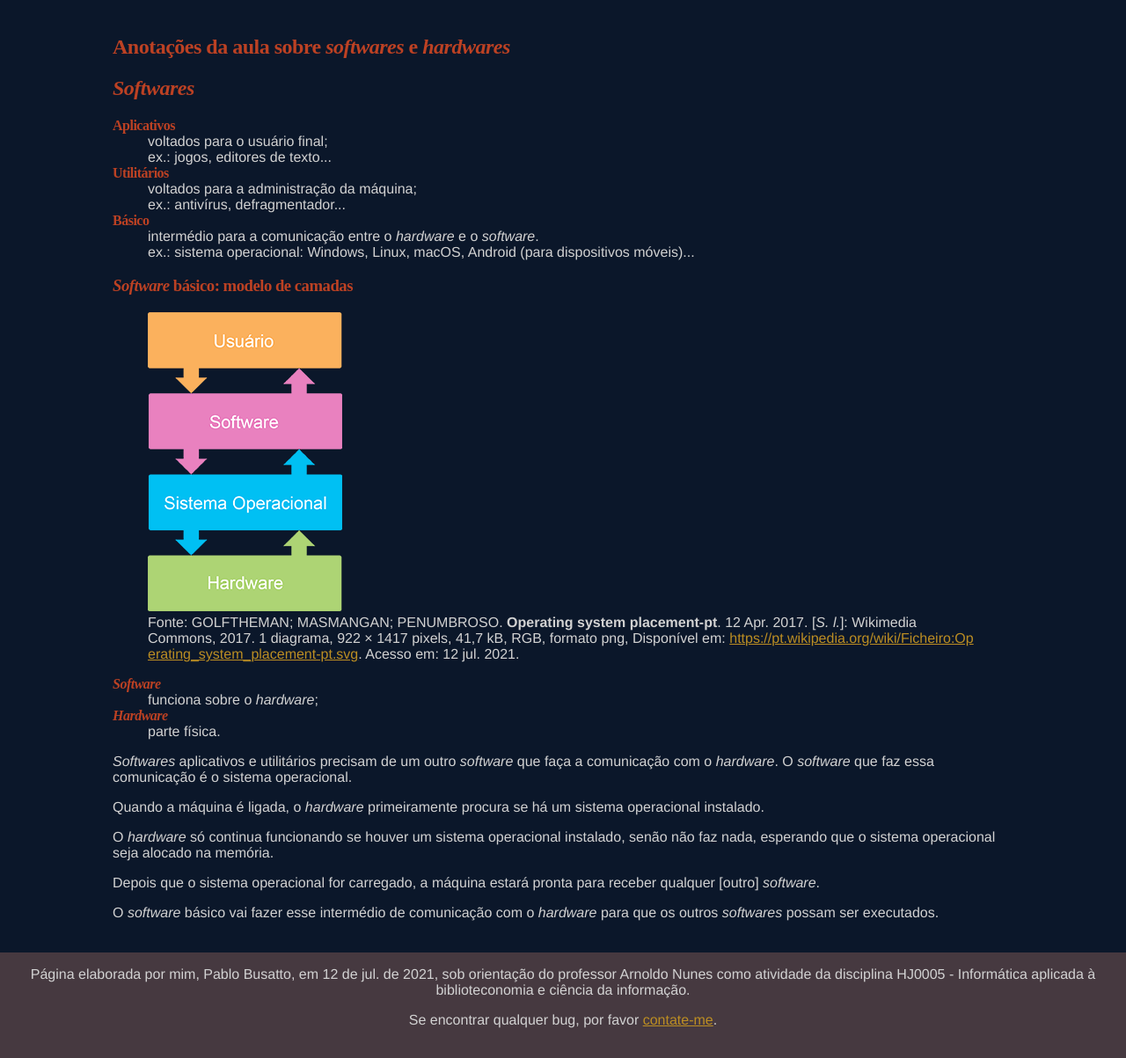
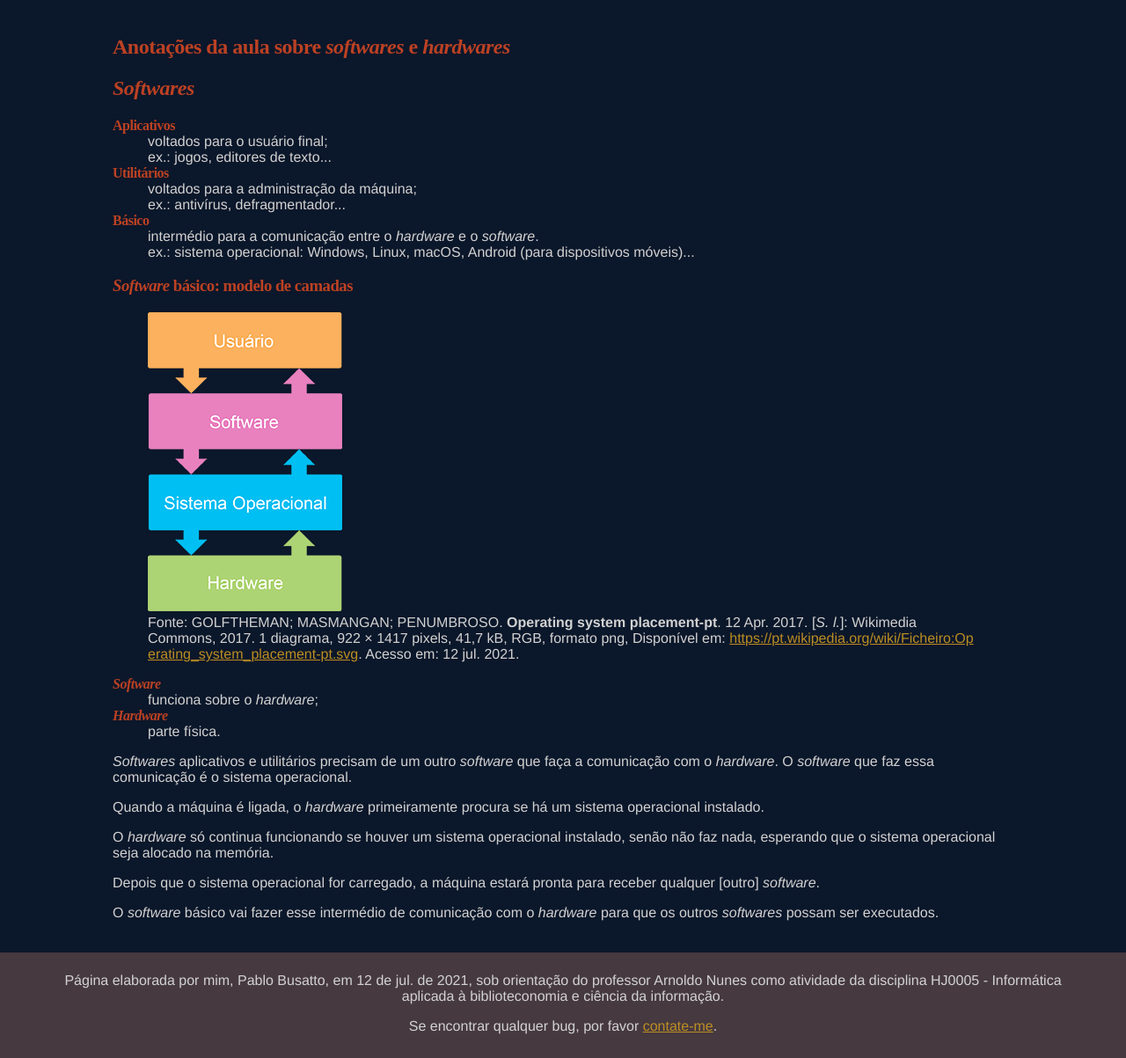
Before and after one commit to PabloBF/pablobf.github.io, a Jekyll site: the page ufc/informatica-aplicada/index.html, which Jekyll copies as it is, in a window 1280 px wide. Shown: the whole page at 88% size. Built offline with Jekyll 4.4.1, drawn with Linux system fonts in a browser that asks for light colours; a script that is not in the unit is left out.

Commit message:
link rel, footer padding and other minnor adjusts

```diff
--- a/ufc/informatica-aplicada/index.html
+++ b/ufc/informatica-aplicada/index.html
@@ -4,12 +4,8 @@
     <meta charset="utf-8"> <!-- -->
     <meta name="viewport" content="width=device-width"><!-- -->
     <title>Anotações da aula sobre softwares e hardwares</title>
-    <link rel="shortcut icon" href="https://iconarchive.com/download/i103804/custom-icon-design/flatastic-7/Laptop.ico" type="image/x-icon"/>
+    <link rel="icon" href="https://iconarchive.com/download/i103804/custom-icon-design/flatastic-7/Laptop.ico" type="image/x-icon"/>
 	<style>
-		html {
-			margin:0;
-			padding:0;
-		}
 
 		body {
 			font-family: proxima-nova,Helvetica,sans-serif;
@@ -58,6 +54,10 @@
 
 		footer {
 			text-align: center;
+			padding-top: 7px;
+			padding-left: 5%;
+			padding-right: 5%;
+			padding-bottom: 3px;
 		}
 
 	</style>
@@ -86,7 +86,7 @@
 		<img src="img/SistemaDeCamadas.png"
 			 alt="Diagrama com a posição do sistema operacional no uso de um computador."
 				 title="Sistema operacional no modelo de camadas." />
-		<figcaption>Fonte: GOLFTHEMAN; MASMANGAN; PENUMBROSO. <b>Operating system placement-pt</b>. 12 Apr. 2017. [<i>S. l.</i>]: Wikimedia Commons, 2017. 1 diagrama, 922 × 1417 pixels, 41,7 kB, RGB, formato png, Disponível em: <a class="quebra" href="https://pt.wikipedia.org/wiki/Ficheiro:Operating_system_placement-pt.svg">https://pt.wikipedia.org/wiki/Ficheiro:Operating_system_placement-pt.svg</a>. Acesso em: 12 jul. 2021.</figcaption>
+		<figcaption>Fonte: GOLFTHEMAN; MASMANGAN; PENUMBROSO. <b>Operating system placement-pt</b>. 12 Apr. 2017. [<i>S. l.</i>]: Wikimedia Commons, 2017. 1 diagrama, 922 × 1417 pixels, 41,7 kB, RGB, formato png, Disponível em: <a class="quebra" rel="external" href="https://pt.wikipedia.org/wiki/Ficheiro:Operating_system_placement-pt.svg">https://pt.wikipedia.org/wiki/Ficheiro:Operating_system_placement-pt.svg</a>. Acesso em: 12 jul. 2021.</figcaption>
 		</figure>
 		<dl>
 		<dt><i lang="en">Software</i></dt>
```
